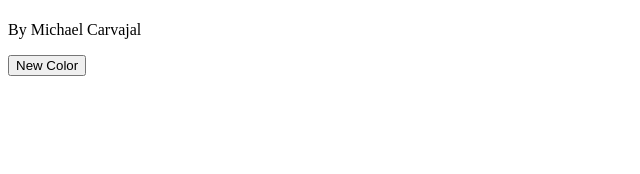
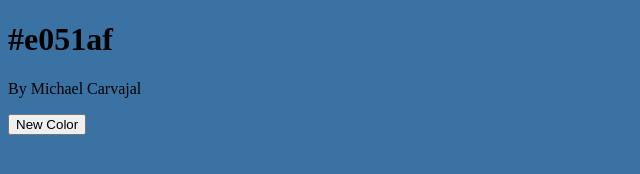
Before and after one commit to michael-carvajal/color-changer, a plain HTML site: page index.html in a window 1280 px wide. Both pictures are taken after a click on the button "New Color". Shown: the whole page, without its empty margins (0-640 px from the left). Drawn offline with Linux system fonts and the light colour scheme.

Commit message:
added script to change color of background on botton

```diff
--- a/app.js
+++ b/app.js
@@ -1,9 +1,26 @@
-window.onload = function () {
+window.onload = init;
+function init() {
     const body = document.querySelector('body')
-    const main  = document.querySelector('main')
-    const button = document.querySelector('button')
+    const main = document.querySelector('main')
+    const reset = document.querySelector('.reset')
     const hex = document.querySelector('.hex_val')
 
-    hex.innerHTML('hello')
+    reset.onclick = function () {
+        console.log('clickeddd')
+    };
+
+    function getRandomColor() {
+        return '#' + Math.floor(Math.random() * 16777215).toString(16);
+    }
+
+    body.style.backgroundColor = getRandomColor();
+    hex.innerHTML = getRandomColor();
+
+    // Set the random color as the background-color of the div when the reset is clicked
+    reset.addEventListener("click", function () {
+        body.style.backgroundColor = getRandomColor();
+        hex.innerHTML = getRandomColor();
+    });
+
 
 }
--- a/index.html
+++ b/index.html
@@ -5,13 +5,14 @@
     <meta http-equiv="X-UA-Compatible" content="IE=edge">
     <meta name="viewport" content="width=device-width, initial-scale=1.0">
     <title>Color Changer</title>
+    <script src="app.js"></script>
 </head>
 <body>
     <main class="container">
         <h1 class="hex_val"></h1>
         <div class="bottom">
             <p>By Michael Carvajal</p>
-            <button>New Color</button>
+            <button class="reset">New Color</button>
         </div>
 
     </main>
```
